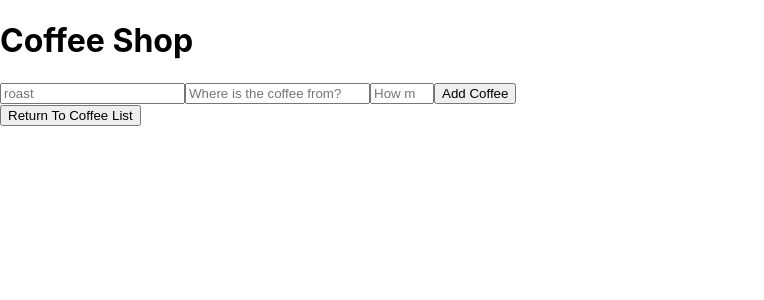
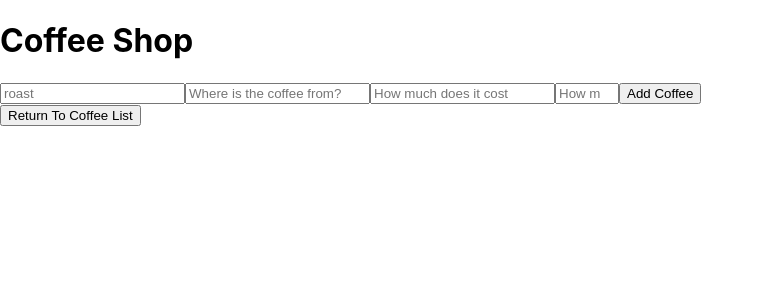
Before and after one commit to Rendo4/React-Code-Review-1, a React (Create React App) app: page / in a window 1280 px wide. Both pictures are taken after a click on the button "Add Coffee". Shown: the top 300 px of the page, without its empty margins (0-764 px from the left). Built offline with nearby package versions, Linux system fonts and the light colour scheme.

Commit message:
add price to coffee object

```diff
--- a/src/components/Coffee.js
+++ b/src/components/Coffee.js
@@ -1,6 +1,5 @@
 import React from "react";
 import PropTypes from "prop-types";
-import Header from "./Header";
 
 function Coffee(props) {
   return (
@@ -8,6 +7,7 @@ function Coffee(props) {
       <div onClick= {() => props.whenCoffeeClicked(props.id)}>
         <h1>{props.roast}</h1>
         <h3>{props.origin}</h3>
+        <p>${props.price} /per cup</p>
         <p><em>Current stock: {props.stock}lbs/ 130lbs</em></p>
         <hr/>
       </div>
@@ -19,6 +19,7 @@ function Coffee(props) {
 Coffee.propTypes = {
   roast: PropTypes.string,
   origin: PropTypes.string,
+  price: PropTypes.number,
   stock: PropTypes.number,
   id: PropTypes.string,
   whenCoffeeClicked: PropTypes.func,
--- a/src/components/CoffeeDetail.js
+++ b/src/components/CoffeeDetail.js
@@ -7,6 +7,7 @@ function CoffeeDetail(props) {
     <React.Fragment>
       <h1> Coffee Detail</h1>
       <h3>{coffee.origin} - {coffee.roast}</h3>
+      <p>${coffee.price} /per cup</p>
       <p>{coffee.stock}</p>
       <button onClick={ props.onClickingEdit }>Update Inventory</button>
       <button onClick={()=> onClickingDelete(coffee.id) }>Delete Coffee</button>
--- a/src/components/CoffeeList.js
+++ b/src/components/CoffeeList.js
@@ -11,6 +11,7 @@ function CoffeeList(props) {
       whenCoffeeClicked = { props.onCoffeeSelection }
       whenSellClicked = {props.onCoffeeSell }
       roast={coffee.roast}
+      price={coffee.price}
       origin={coffee.origin}
       stock={coffee.stock}
       id={coffee.id}
--- a/src/components/EditCoffeeForm.js
+++ b/src/components/EditCoffeeForm.js
@@ -7,7 +7,7 @@ function EditCoffeeForm (props) {
 
   function handleEditCoffeeFormSubmission(event) {
     event.preventDefault();
-    props.onEditCoffee({ roast: event.target.roast.value, origin: event.target.origin.value, stock: parseInt(event.target.stock.value), id: coffee.id});
+    props.onEditCoffee({ roast: event.target.roast.value, origin: event.target.origin.value, price: parseInt(event.target.price.value), stock: parseInt(event.target.stock.value), id: coffee.id});
   }
   return (
     <React.Fragment>
--- a/src/components/NewCoffeeForm.js
+++ b/src/components/NewCoffeeForm.js
@@ -10,6 +10,7 @@ function NewCoffeeForm(props){
     props.onNewCoffeeCreation({
       roast: event.target.roast.value,
       origin: event.target.origin.value,
+      price: event.target.price.value,
       stock: parseInt(event.target.stock.value),
       id: v4()
     });
--- a/src/components/ReusableForm.js
+++ b/src/components/ReusableForm.js
@@ -13,6 +13,11 @@ function ResuableForm(props) {
         type="text"
         name="origin"
         placeholder="Where is the coffee from?" />
+        <input
+        tpye="number"
+        min="0"
+        name="price"
+        placeholder="How much does it cost" />
         <input
         type="number"
         min="0"
```
